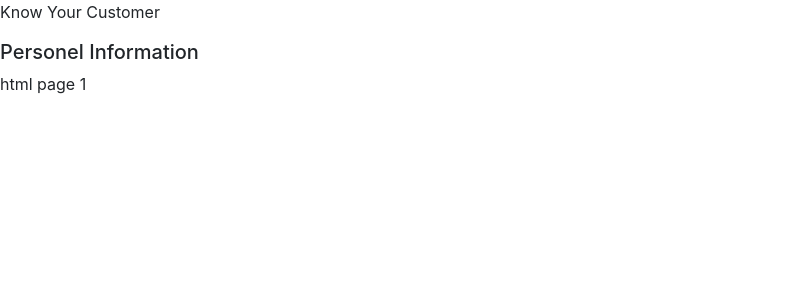
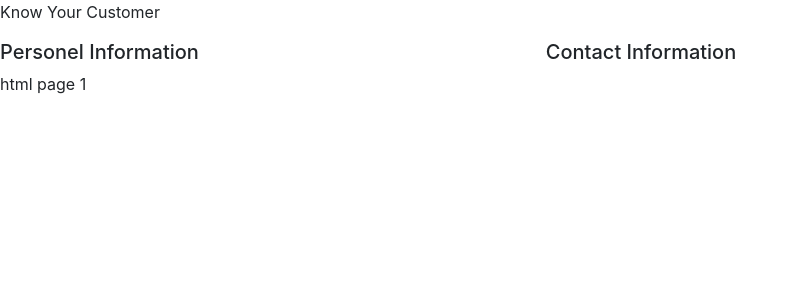
Before and after one commit to Dinithikw/TeamMicro, a Django app: template kyc_django/kyc_django/kyc/templates/kyc/home.html in a window 1280 px wide. Shown: the top 300 px of the page, without its empty margins (0-797 px from the left). Run offline with Django 3.2, Linux system fonts and the light colour scheme; the template is opened without the code that fills it: most values are stand-ins (such as "Sample title", 1, 10 or a date in 2020); some libraries are stand-ins or nearby versions.

Commit message:
Update index.html

```diff
--- a/kyc_django/kyc_django/kyc/templates/kyc/index.html
+++ b/kyc_django/kyc_django/kyc/templates/kyc/index.html
@@ -25,6 +25,11 @@
         <h5>Personel Information</h5>
       </form>
     </div>
+    <div class="col-md-5">
+      <form>
+        <h5>Contact Information</h5>
+      </form>
+    </div>
   </div>
   <!--<form action="/your-name/" method="post">
     <label for="your_name">Your name: </label>
```
